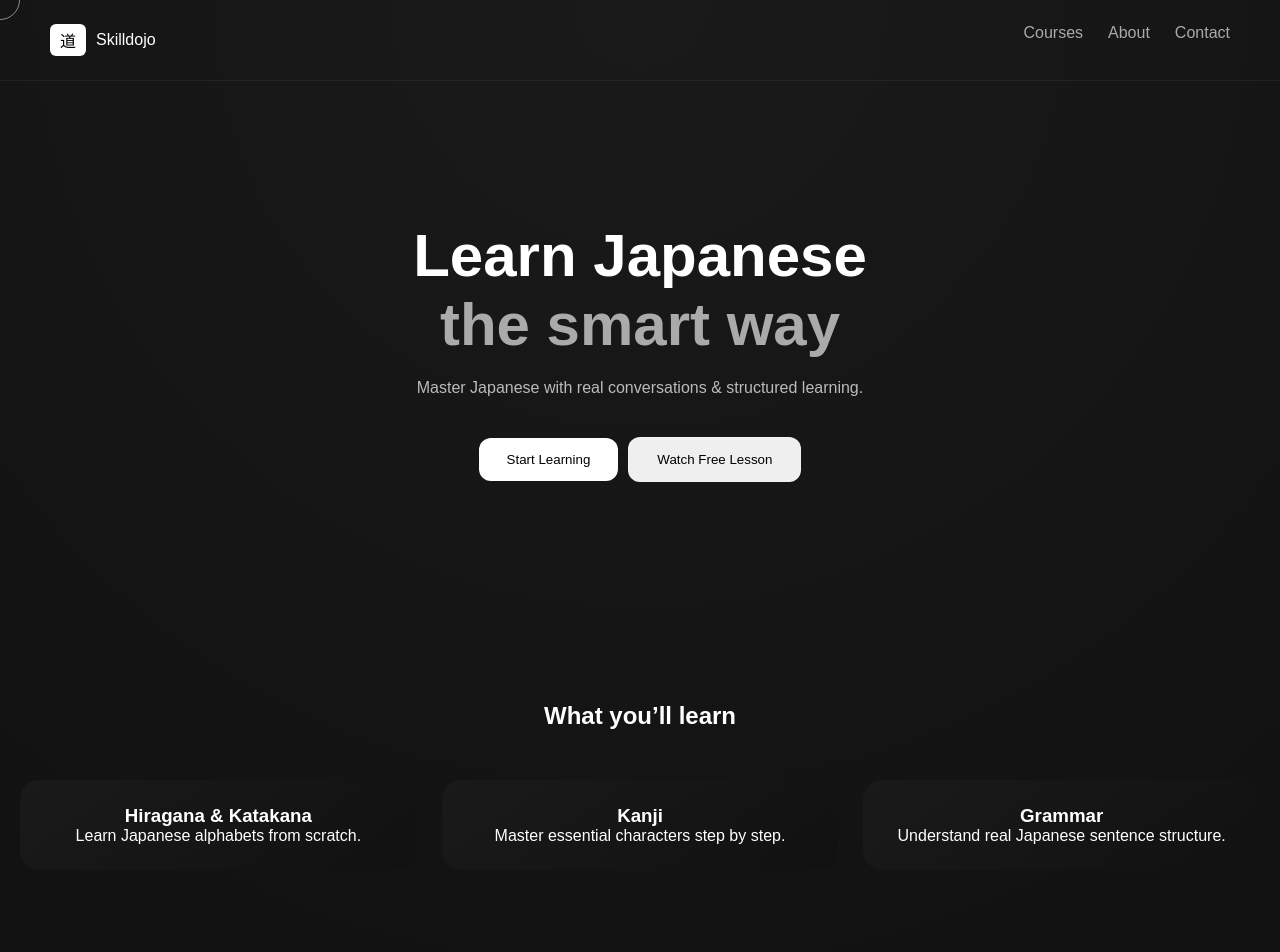
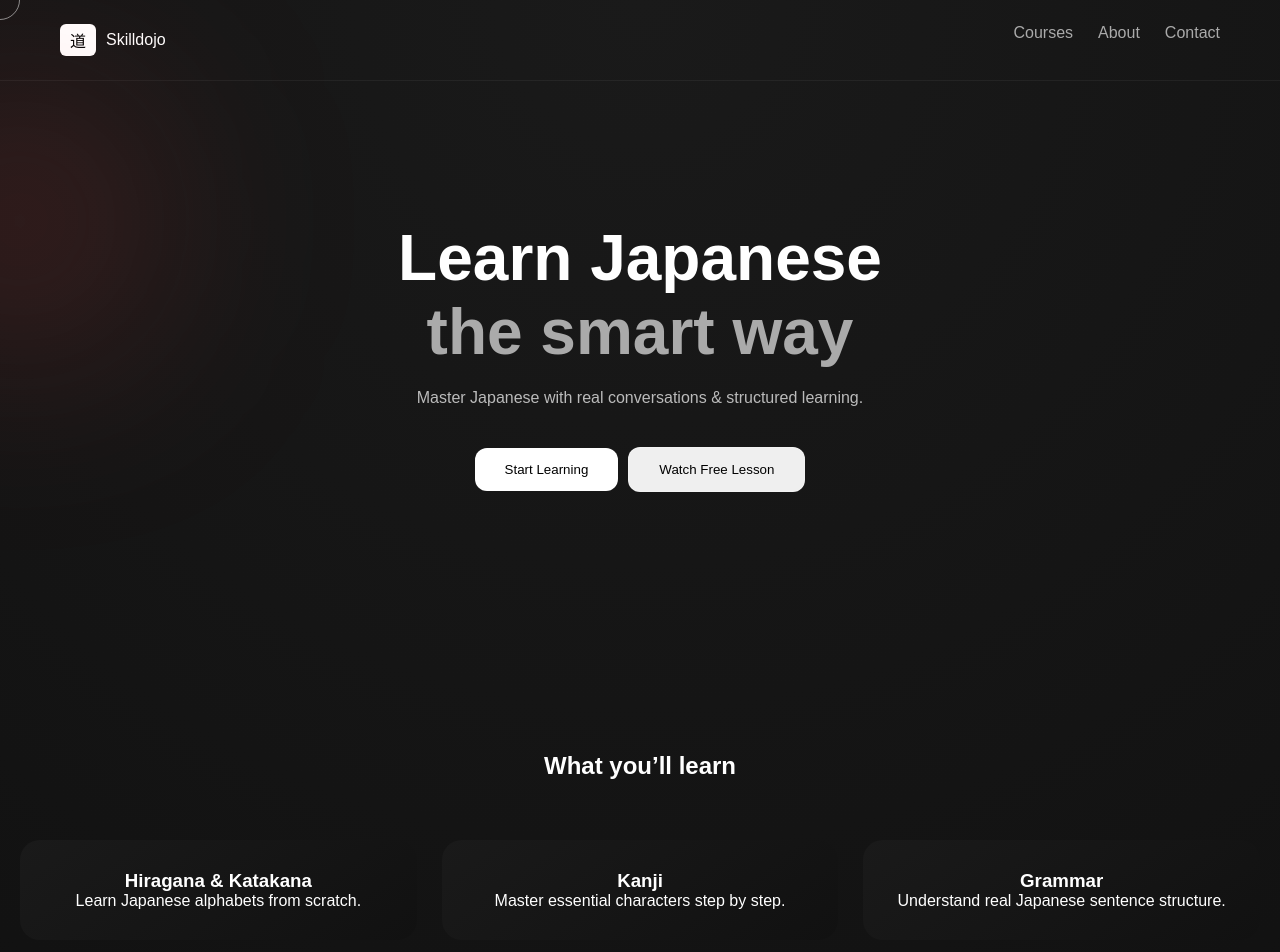
Before and after one commit to marufislam8924/skilldojo, a Next.js app: page / in a window 1280 px wide. Shown: the top 952 px of the page. Built offline with nearby package versions, Linux system fonts and the light colour scheme.

Commit message:
Update globals.css

```diff
--- a/app/globals.css
+++ b/app/globals.css
@@ -15,7 +15,7 @@ body {
 .nav {
   display: flex;
   justify-content: space-between;
-  padding: 24px 50px;
+  padding: 24px 60px;
   border-bottom: 1px solid rgba(255,255,255,0.05);
 }
 
@@ -41,27 +41,13 @@ body {
 /* HERO */
 .hero {
   text-align: center;
-  padding: 120px 20px;
+  padding: 140px 20px;
   position: relative;
 }
 
-/* PARALLAX */
-.parallax-bg {
-  position: absolute;
-  width: 500px;
-  height: 500px;
-  background: radial-gradient(circle, rgba(255,80,80,0.3), transparent);
-  top: -150px;
-  left: 50%;
-  transform: translateX(-50%);
-  filter: blur(120px);
-  transition: 0.2s;
-}
-
-/* TEXT */
 .hero h1 {
-  font-size: 60px;
-  margin-top: 20px;
+  font-size: 64px;
+  font-weight: 600;
 }
 
 .hero span {
@@ -73,33 +59,45 @@ body {
   color: #bbb;
 }
 
+/* GLOW */
+.glow {
+  position: fixed;
+  width: 300px;
+  height: 300px;
+  background: radial-gradient(circle, rgba(255,80,80,0.25), transparent);
+  filter: blur(100px);
+  pointer-events: none;
+  transform: translate(-50%, -50%);
+}
+
 /* BUTTONS */
 .hero-buttons {
   margin-top: 40px;
 }
 
 .primary {
-  padding: 14px 28px;
+  padding: 14px 30px;
   background: white;
   color: black;
   border-radius: 12px;
   border: none;
 }
 
-.primary:hover {
-  transform: scale(1.1);
-}
-
 .secondary {
-  padding: 14px 28px;
+  padding: 14px 30px;
   border: 1px solid rgba(255,255,255,0.2);
   margin-left: 10px;
   border-radius: 12px;
 }
 
+/* MAGNETIC */
+.magnetic:hover {
+  transform: scale(1.1);
+}
+
 /* FEATURES */
 .features {
-  padding: 100px 20px;
+  padding: 120px 20px;
   text-align: center;
 }
 
@@ -107,12 +105,12 @@ body {
   display: grid;
   grid-template-columns: repeat(3, 1fr);
   gap: 25px;
-  margin-top: 50px;
+  margin-top: 60px;
 }
 
 .card {
   background: linear-gradient(145deg, #1a1a1a, #111);
-  padding: 25px;
+  padding: 30px;
   border-radius: 20px;
   transition: 0.3s;
 }
@@ -121,10 +119,15 @@ body {
   transform: translateY(-10px);
 }
 
+/* 3D TILT */
+.tilt:hover {
+  transform: rotateX(8deg) rotateY(-8deg) scale(1.05);
+}
+
 /* STATS */
 .stats {
   text-align: center;
-  padding: 100px 20px;
+  padding: 120px 20px;
 }
 
 .stats-grid {
```
